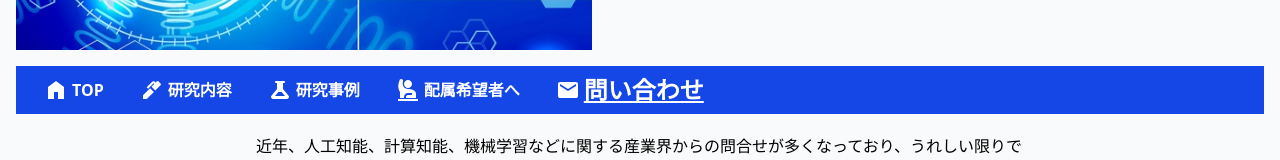
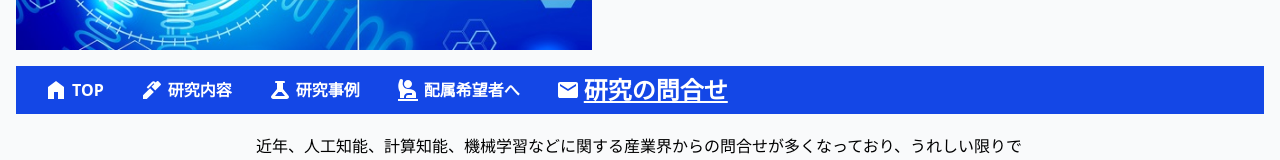
Before and after one commit to kit-cis-lab/home-page, an Astro site: page /inquiry in a window 1280 px wide. Shown: the part 245-405 px from the top of the page. Built offline with nearby package versions, Linux system fonts and the light colour scheme; Astro itself is replaced by a stand-in of ours.

Commit message:
apply formatter

```diff
--- a/src/components/Navigation.astro
+++ b/src/components/Navigation.astro
@@ -23,7 +23,7 @@ const navLinks = [
     label: "配属希望者へ",
     icon: "material-symbols:person-raised-hand",
   },
-  { href: "/inquiry", label: "問い合わせ", icon: "material-symbols:mail" },
+  { href: "/inquiry", label: "研究の問合せ", icon: "material-symbols:mail" },
 ];
 ---
 
```
